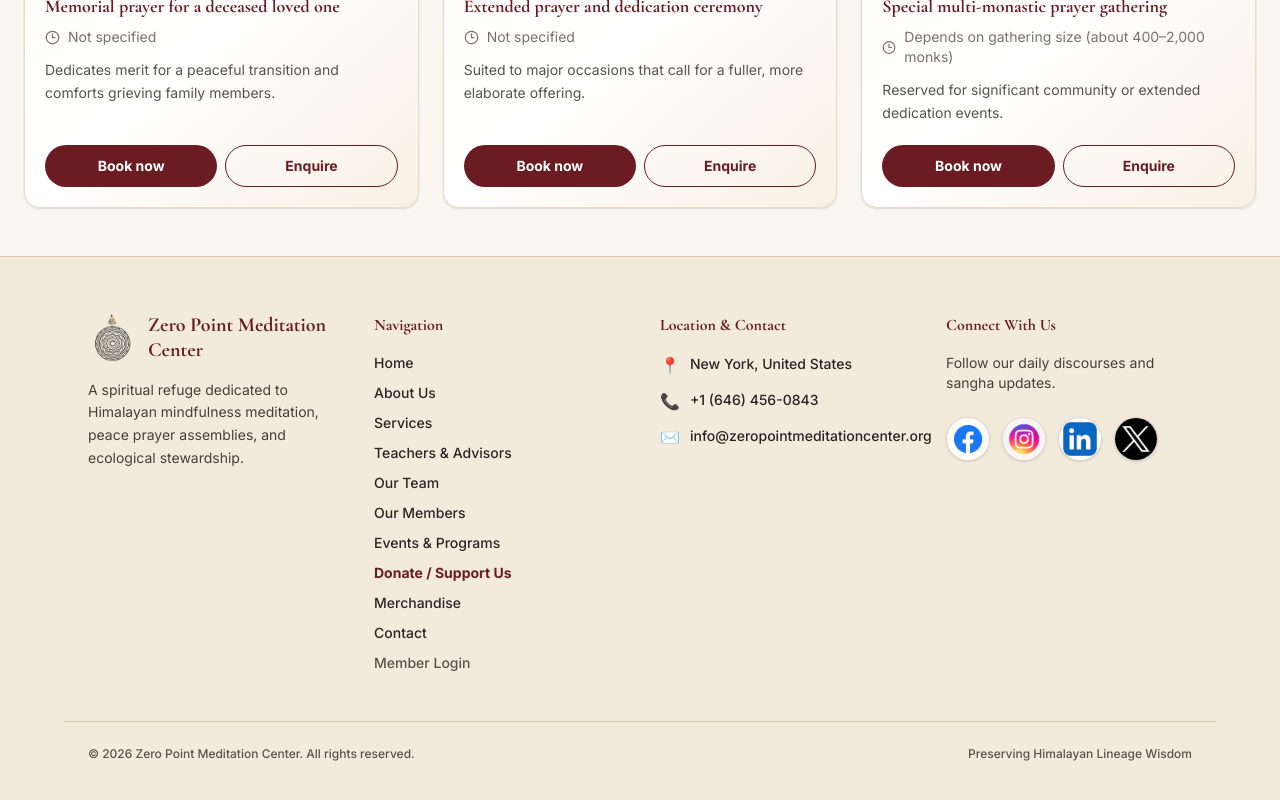
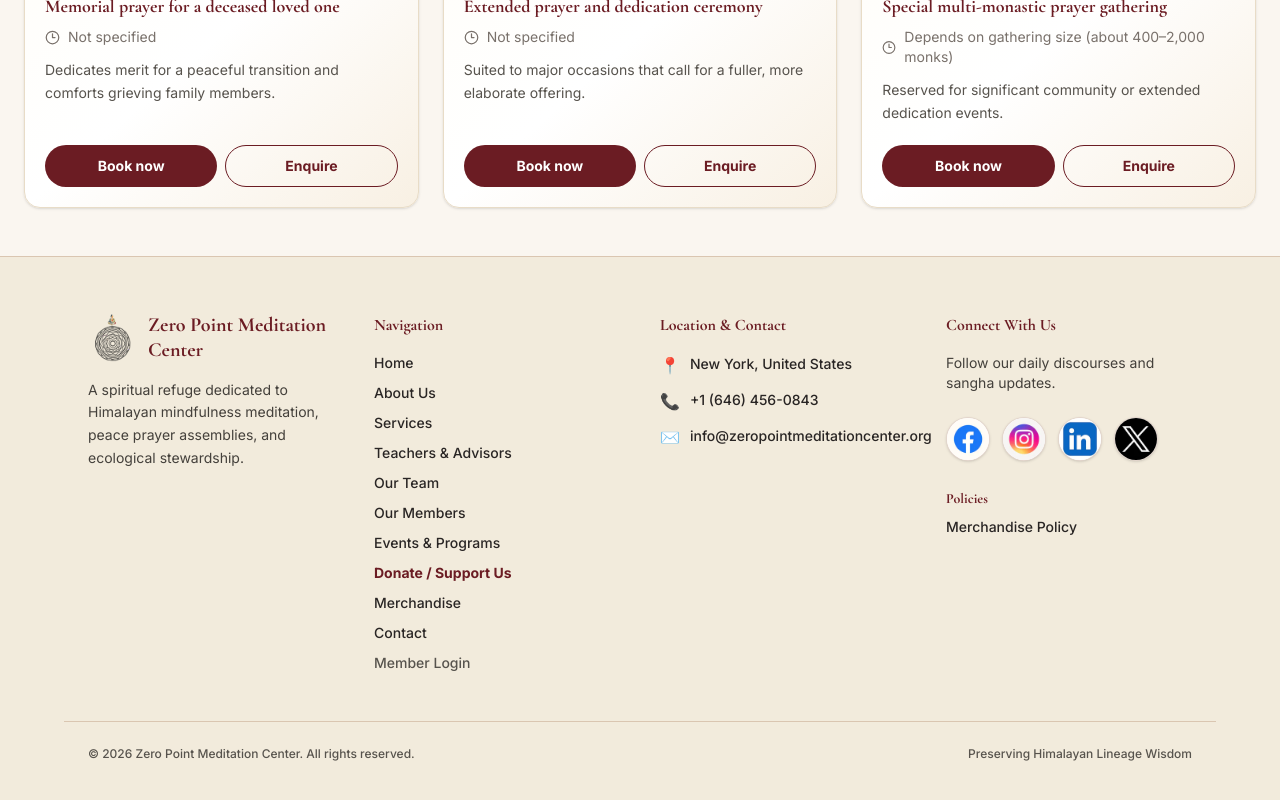
Before and after one commit to sherpaten/Zero-Point-Meditation-Center, a React (Vite) app in the folder zero-point-meditation/: page /services in a window 1280 px wide. Shown: the part 4513-5313 px from the top of the page. Built offline with nearby package versions, Linux system fonts and the light colour scheme; no server answers.

Commit message:
Add merchandise policy link to footer

```diff
--- a/zero-point-meditation/src/components/Footer.jsx
+++ b/zero-point-meditation/src/components/Footer.jsx
@@ -66,6 +66,12 @@ export default function Footer() {
               </a>
             ))}
           </div>
+          <div className="space-y-2 pt-3">
+            <h5 className="font-serif font-bold text-sm text-buddhist-burgundy">Policies</h5>
+            <ul className="space-y-2 text-sm text-stone-800 font-medium">
+              <li><Link to="/merchandise-policy" className="hover:text-buddhist-gold transition-colors">Merchandise Policy</Link></li>
+            </ul>
+          </div>
         </div>
       </div>
 
```
